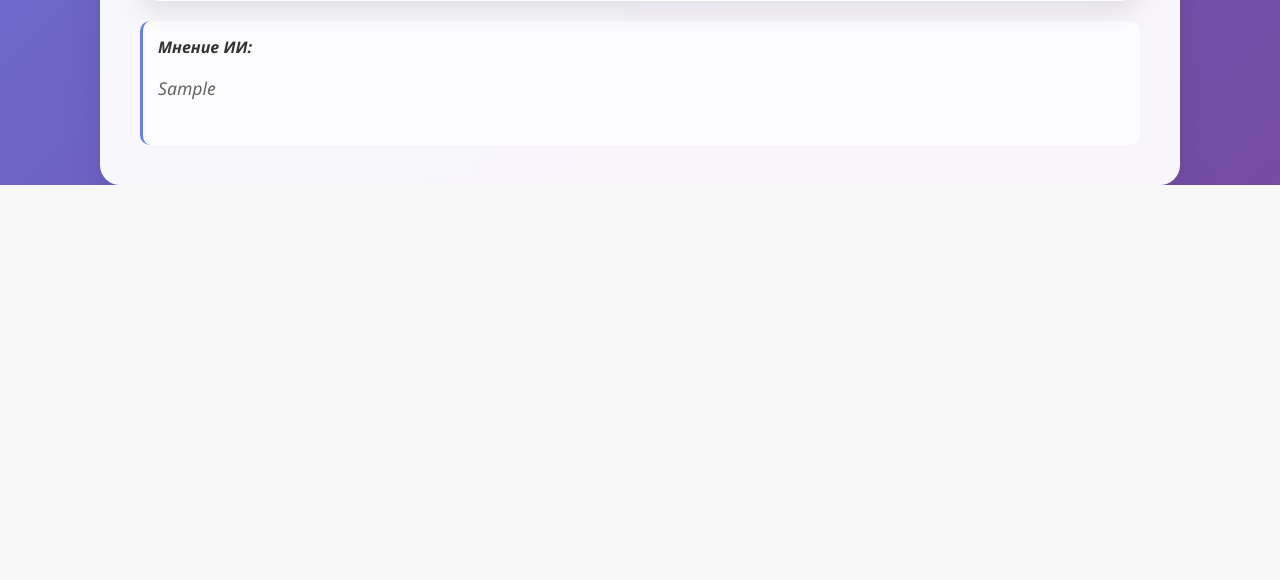
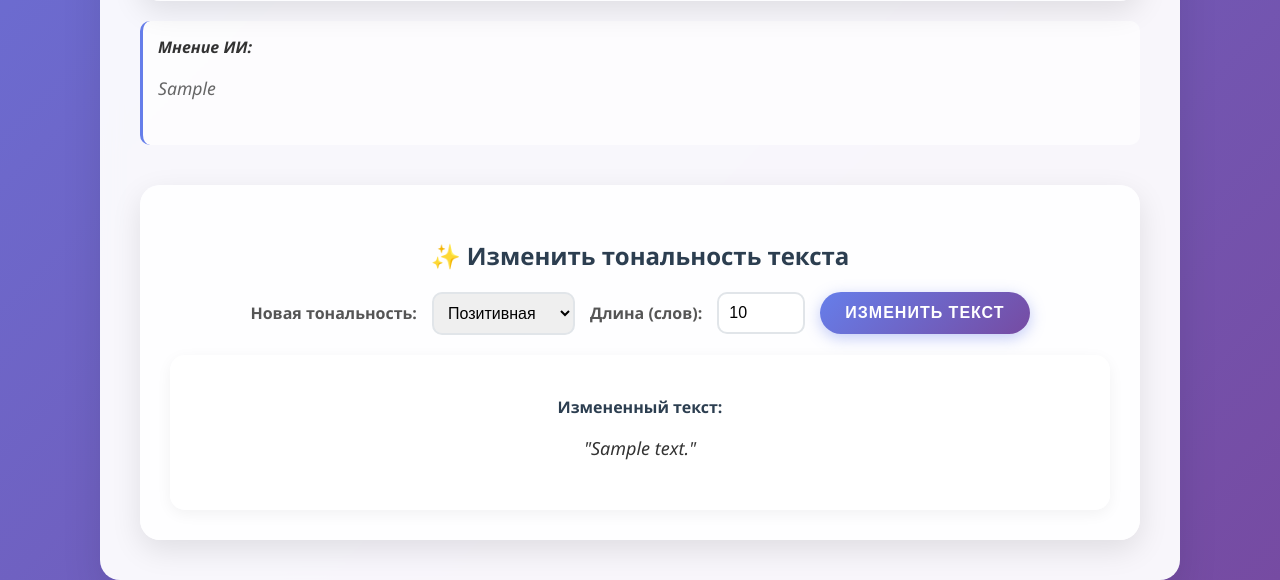
Before and after one commit to NVSTT/EmoSense-Web, a Flask app: template templates/index.html in a window 1280 px wide. Shown: the part 1090-1670 px from the top of the page. Before the commit the page ends 1275 px from the top, so only its background shows below. Run offline with Flask 3, Linux system fonts and the light colour scheme; the template is opened without the code that fills it: most values are stand-ins (such as "Sample title", 1, 10 or a date in 2020).

Commit message:
Add new func resize

```diff
--- a/static/css/styles.css
+++ b/static/css/styles.css
@@ -325,3 +325,89 @@ body {
             color: #721c24;
             border: 1px solid #f5c6cb;
         }
+
+        .resize-section {
+            margin-top: 40px;
+            padding: 30px;
+            background: rgba(255, 255, 255, 0.95);
+            border-radius: 20px;
+            box-shadow: 0 10px 30px rgba(0, 0, 0, 0.1);
+            text-align: center;
+        }
+
+        .resize-section h3 {
+            color: #2c3e50;
+            margin-bottom: 20px;
+            font-size: 1.5em;
+        }
+
+        .resize-form {
+            display: inline-block;
+            text-align: left;
+        }
+
+        .resize-controls {
+            display: flex;
+            align-items: center;
+            gap: 15px;
+            flex-wrap: wrap;
+            justify-content: center;
+        }
+
+        .resize-controls label {
+            font-weight: bold;
+            color: #555;
+        }
+
+        .resize-controls select,
+        .resize-controls input {
+            padding: 10px;
+            border: 2px solid #e1e5e9;
+            border-radius: 10px;
+            font-size: 16px;
+            transition: all 0.3s ease;
+        }
+
+        .resize-controls select:focus,
+        .resize-controls input:focus {
+            outline: none;
+            border-color: #667eea;
+            box-shadow: 0 0 0 3px rgba(102, 126, 234, 0.2);
+        }
+
+        .resize-btn {
+            background: linear-gradient(135deg, #667eea 0%, #764ba2 100%);
+            color: white;
+            padding: 12px 25px;
+            font-size: 16px;
+            font-weight: 600;
+            border: none;
+            border-radius: 25px;
+            cursor: pointer;
+            transition: all 0.3s ease;
+            box-shadow: 0 4px 15px rgba(102, 126, 234, 0.4);
+        }
+
+        .resize-btn:hover {
+            transform: translateY(-2px);
+            box-shadow: 0 6px 20px rgba(102, 126, 234, 0.5);
+        }
+
+        .resized-result {
+            margin-top: 20px;
+            padding: 20px;
+            background: rgba(255, 255, 255, 0.9);
+            border-radius: 15px;
+            box-shadow: 0 4px 15px rgba(0, 0, 0, 0.05);
+        }
+
+        .resized-result h4 {
+            color: #2c3e50;
+            margin-bottom: 10px;
+        }
+
+        .resized-result p {
+            font-style: italic;
+            color: #333;
+            font-size: 18px;
+        }
--- a/templates/index.html
+++ b/templates/index.html
@@ -72,6 +72,33 @@
             <p>{{ result.full_reasoning }}</p>
         </div>
         {% endif %}
+
+        {% if result %}
+        <div class="resize-section">
+            <h3>✨ Изменить тональность текста</h3>
+            <form method="POST" class="resize-form">
+                <input type="hidden" name="post" value="{{ result.post }}">
+                <input type="hidden" name="analysis_type" value="{{ result.analysis_type }}">
+                <div class="resize-controls">
+                    <label for="resize_sentiment">Новая тональность:</label>
+                    <select name="resize_sentiment" id="resize_sentiment">
+                        <option value="positive">Позитивная</option>
+                        <option value="negative">Негативная</option>
+                        <option value="neutral">Нейтральная</option>
+                    </select>
+                    <label for="resize_length">Длина (слов):</label>
+                    <input type="number" name="resize_length" id="resize_length" min="1" max="100" value="10">
+                    <button type="submit" class="resize-btn">Изменить текст</button>
+                </div>
+            </form>
+            {% if result.resized_text %}
+            <div class="resized-result">
+                <h4>Измененный текст:</h4>
+                <p>"<em>{{ result.resized_text }}</em>"</p>
+            </div>
+            {% endif %}
+        </div>
+        {% endif %}
     </div>
 </body>
 </html>
```
Also changed, not shown: routes/main_routes.py (+15 -2 lines), servises/analyze.py (+12 -1 lines).
